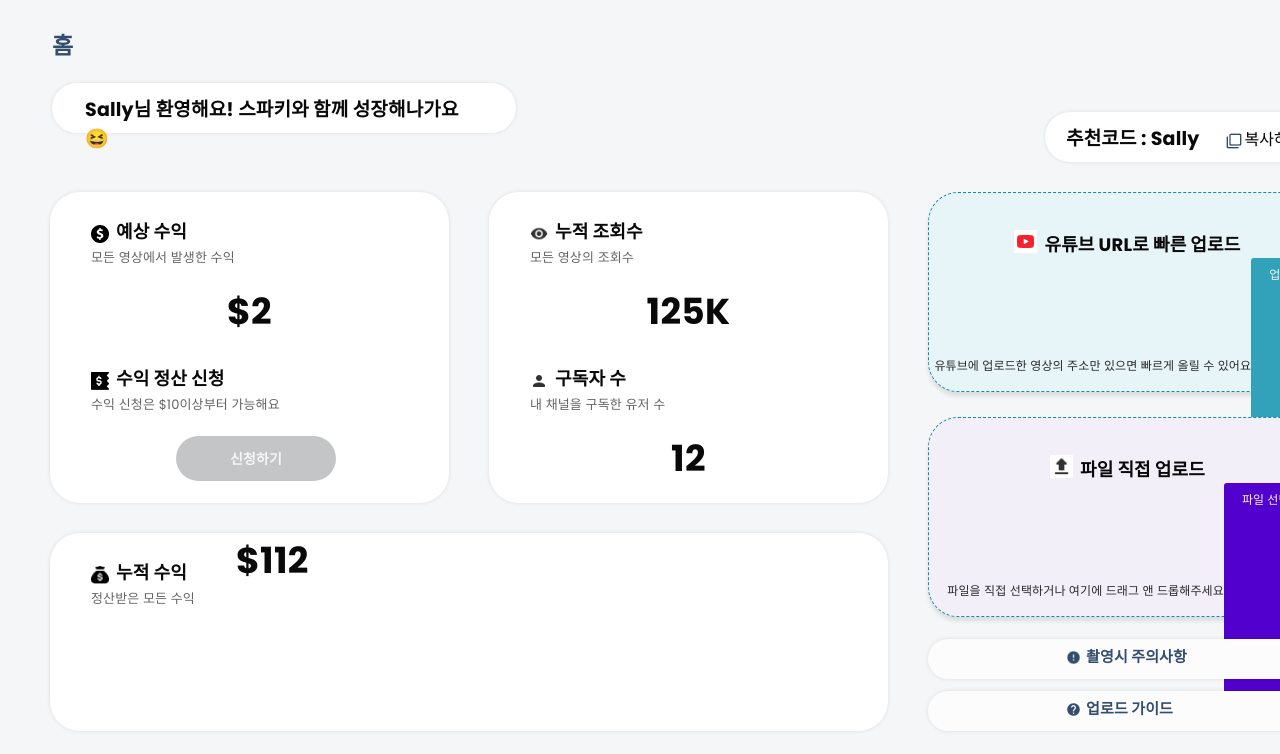
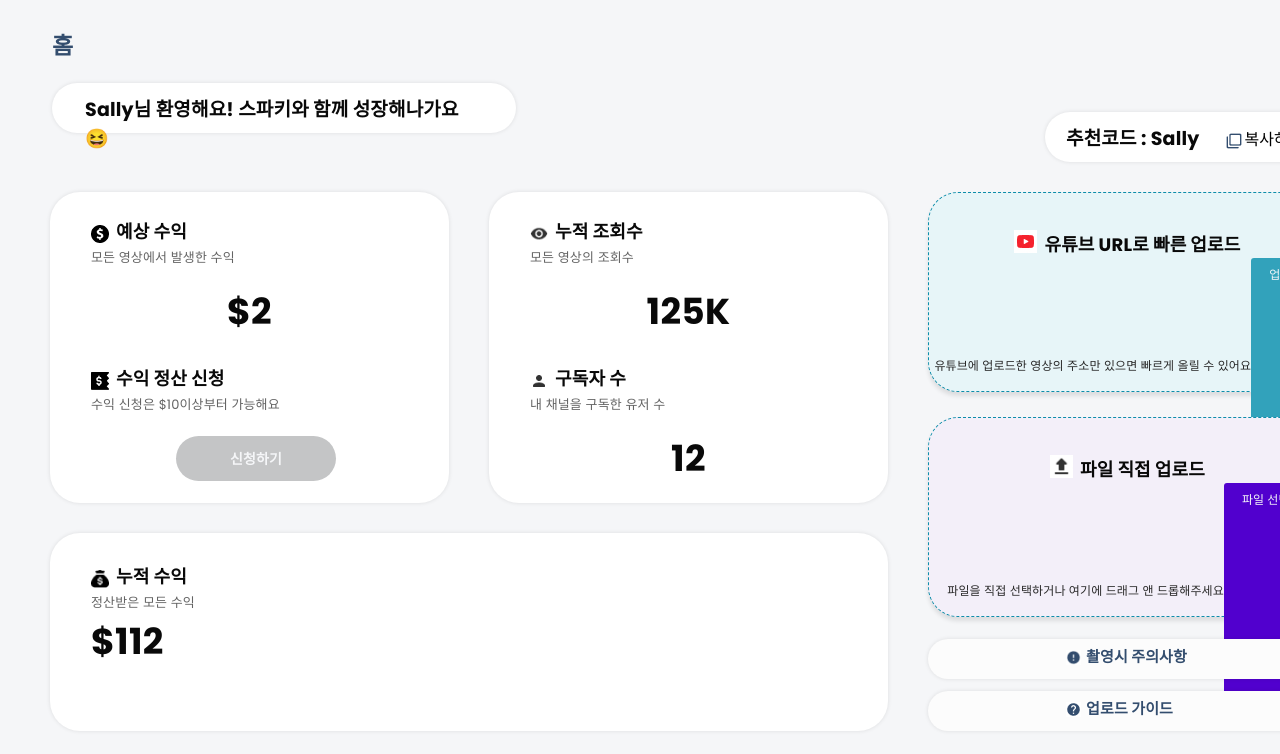
Before and after one commit to lazyyuns/mainpage_, a React (Create React App) app in the folder Desktop/react-app/mainpage/: page / in a window 1280 px wide. Shown: the top 754 px of the page. Built offline with nearby package versions, Linux system fonts and the light colour scheme.

Commit message:
7.13 아침커밋

```diff
--- a/Desktop/react-app/mainpage/src/Components/Profitsum.jsx
+++ b/Desktop/react-app/mainpage/src/Components/Profitsum.jsx
@@ -4,7 +4,6 @@ import Title from './Title';
 
 const Profitsum = () => {
   const divStyle = {
-    display: 'flex',
     width: 838,
     height: 198,
     top: 553,
@@ -21,6 +20,7 @@ const Profitsum = () => {
         img="Moneybox.jpg"
         maintxt="누적 수익"
         text="정산받은 모든 수익"
+        padding={29}
       ></Title>
       <Count
         money={'$112'}
--- a/Desktop/react-app/mainpage/src/Components/Title.jsx
+++ b/Desktop/react-app/mainpage/src/Components/Title.jsx
@@ -1,4 +1,4 @@
-const Title = ({ img, maintxt, text }) => {
+const Title = ({ img, maintxt, text, padding }) => {
   const spanStyle = {
     color: '#090909',
     fontSize: '18px',
@@ -23,7 +23,7 @@ const Title = ({ img, maintxt, text }) => {
   };
 
   return (
-    <div style={{ paddingLeft: 41, paddingTop: 25 }}>
+    <div style={{ paddingLeft: 41, paddingTop: padding ?? '25px' }}>
       <div>
         {img && (
           <img
```
